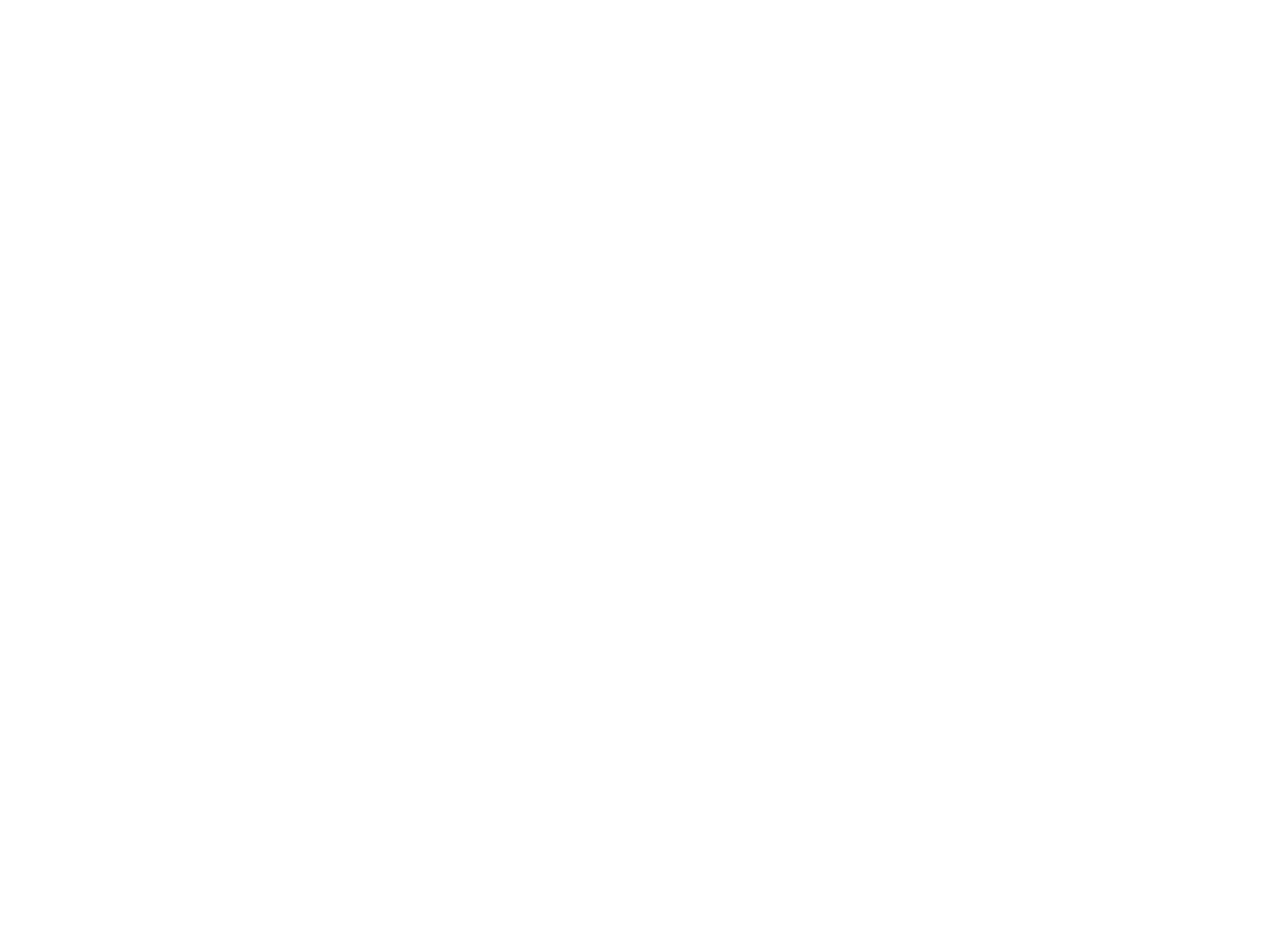
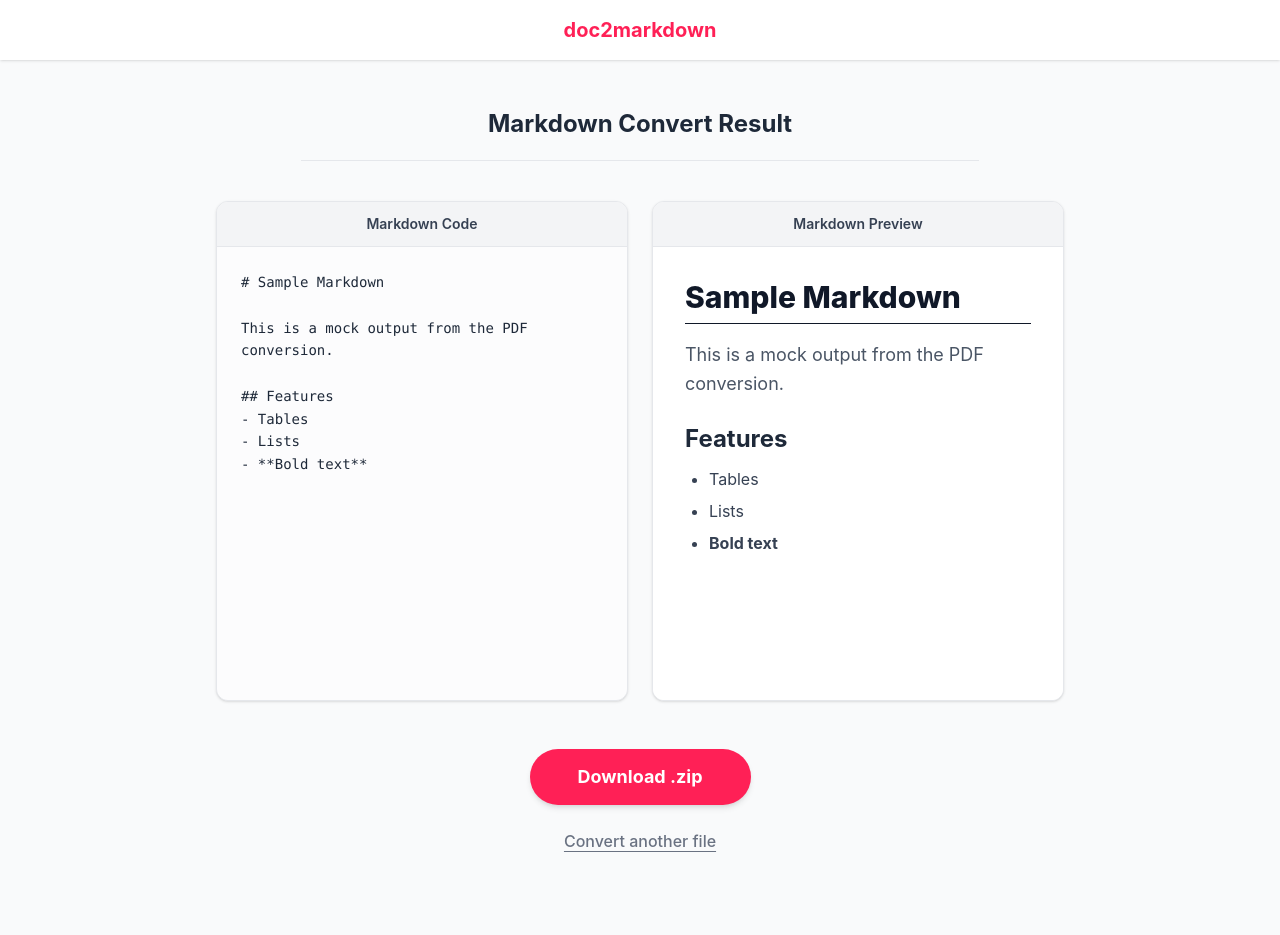
Before and after one commit to knu-doc-ai/doc2markdown_FE, a React (Vite) app: page /result in a window 1280 px wide. Before the commit this address had no page. Shown: the top 935 px of the page. Before the commit the page ends 800 px from the top, so only its background shows below. Built offline with nearby package versions, Linux system fonts and the light colour scheme.

Commit message:
feat : 결과 페이지 초안 작성

```diff
--- a/src/App.tsx
+++ b/src/App.tsx
@@ -2,6 +2,7 @@
 import Layout from '@/components/Layout';
 import Home from '@/pages/Home';
 import ConversionProgress from '@/pages/ConversionProgress';
+import Result from '@/pages/Result';
 
 function App() {
   return (
@@ -10,6 +11,7 @@
         <Route path="/" element={<Layout />}>
           <Route index element={<Home />} />
           <Route path="converting" element={<ConversionProgress />} />
+          <Route path="result" element={<Result />} />
         </Route>
       </Routes>
     </BrowserRouter>
--- a/src/pages/ConversionProgress.tsx
+++ b/src/pages/ConversionProgress.tsx
@@ -7,6 +7,15 @@
   const [progress, setProgress] = useState(0);
   const [dots, setDots] = useState('...');
   const navigate = useNavigate();
+
+  useEffect(() => {
+    if (progress === 100) {
+      const timeout = setTimeout(() => {
+        navigate('/result');
+      }, 1500); // 1.5초 뒤 결과창 자동 이동
+      return () => clearTimeout(timeout);
+    }
+  }, [progress, navigate]);
 
   useEffect(() => {
     const dotInterval = setInterval(() => {
@@ -107,13 +116,13 @@
         </p>
       </div>
 
-      {/* 변환 완료 시뮬레이션 복귀 (옵션) */}
+      {/* 바로 가기 버튼 (자동이동 되지만 버튼도 제공) */}
       {progress === 100 && (
         <button
-          onClick={() => navigate('/')}
-          className="mt-6 text-sm text-gray-400 underline hover:text-gray-600"
+          onClick={() => navigate('/result')}
+          className="mt-6 px-6 py-2 bg-rose-50 rounded-full text-sm text-rose-600 font-semibold hover:bg-rose-100 transition-colors"
         >
-          뒤로 돌아가기
+          결과 보러가기
         </button>
       )}
     </div>
--- /dev/null
+++ b/src/pages/Result.tsx
@@ -0,0 +1,76 @@
+import { useNavigate } from 'react-router-dom';
+
+const Result = () => {
+  const navigate = useNavigate();
+
+  const dummyMarkdown = `# Sample Markdown
+
+This is a mock output from the PDF conversion.
+
+## Features
+- Tables
+- Lists
+- **Bold text**`;
+
+  return (
+    <div className="w-full max-w-6xl mx-auto mt-6 flex flex-col items-center">
+      {/* 1. Header Title */}
+      <h2 className="text-2xl font-bold text-gray-800 mb-10 border-b border-gray-200 pb-5 w-[80%] text-center">
+        Markdown Convert Result
+      </h2>
+
+      {/* 2. Split Code & Preview View */}
+      <div className="w-full grid grid-cols-1 md:grid-cols-2 gap-6 mb-12 h-[500px]">
+        {/* Left pane: Markdown Code */}
+        <div className="flex flex-col h-full bg-white border border-gray-200 rounded-xl overflow-hidden shadow-sm">
+          <div className="bg-gray-100 p-3 border-b border-gray-200 font-semibold text-gray-700 text-sm text-center">
+            Markdown Code
+          </div>
+          <div className="p-6 flex-1 overflow-auto bg-gray-50/50 text-sm text-gray-800 font-mono whitespace-pre-wrap leading-relaxed outline-none">
+            {dummyMarkdown}
+          </div>
+        </div>
+
+        {/* Right pane: Markdown Preview */}
+        <div className="flex flex-col h-full bg-white border border-gray-200 rounded-xl overflow-hidden shadow-sm">
+          <div className="bg-gray-100 p-3 border-b border-gray-200 font-semibold text-gray-700 text-sm text-center">
+            Markdown Preview
+          </div>
+          <div className="p-8 flex-1 overflow-auto text-gray-800 bg-white">
+            {/* 임시 하드코딩된 HTML 렌더링 (실제 상황에선 react-markdown 등 사용) */}
+            <h1 className="text-3xl font-extrabold mb-4 border-b pb-2 text-gray-900">
+              Sample Markdown
+            </h1>
+            <p className="mb-6 text-gray-600 leading-relaxed text-lg">
+              This is a mock output from the PDF conversion.
+            </p>
+            <h2 className="text-2xl font-bold mb-3 mt-6 text-gray-800">Features</h2>
+            <ul className="list-disc pl-6 space-y-2 text-gray-700">
+              <li>Tables</li>
+              <li>Lists</li>
+              <li>
+                <strong className="font-bold">Bold text</strong>
+              </li>
+            </ul>
+          </div>
+        </div>
+      </div>
+
+      {/* 3. Action Buttons */}
+      <div className="flex flex-col items-center gap-6 mb-10">
+        <button className="px-12 py-3.5 rounded-full text-white font-bold text-lg shadow-md transition-transform hover:scale-105 active:scale-95 bg-rose-500 hover:bg-rose-600 block">
+          Download .zip
+        </button>
+
+        <button
+          onClick={() => navigate('/')}
+          className="text-gray-500 hover:text-rose-600 font-medium transition-colors underline underline-offset-4"
+        >
+          Convert another file
+        </button>
+      </div>
+    </div>
+  );
+};
+
+export default Result;
```
